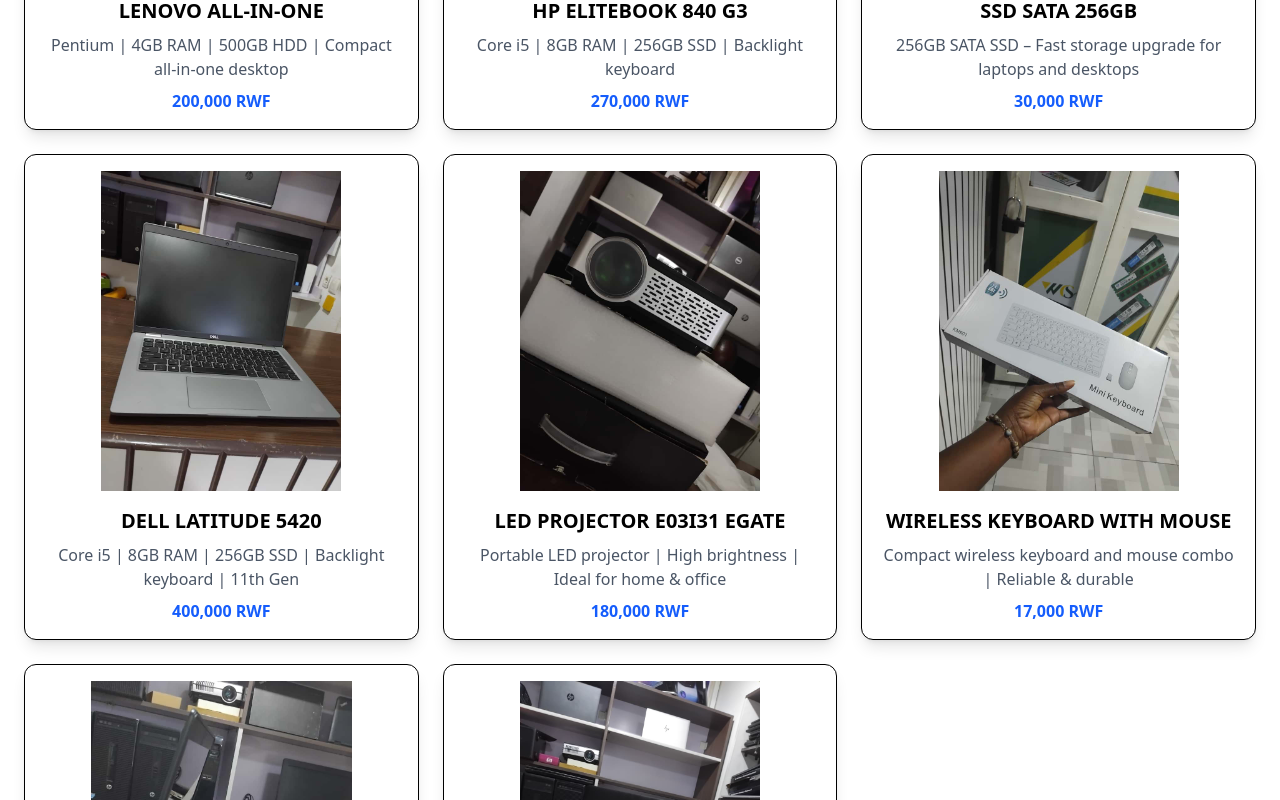
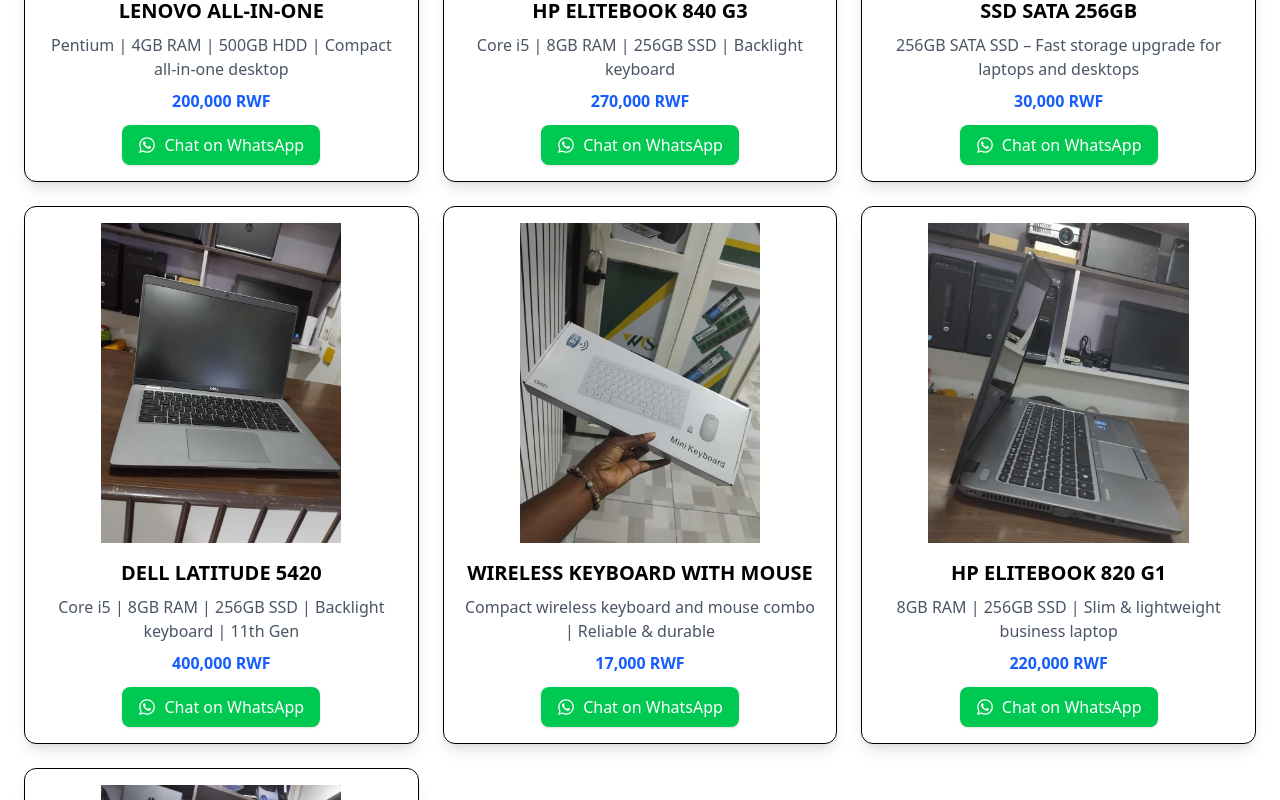
Before and after one commit to BJC-ENGINEER/Wamba-Computer-Services, a React (Vite) app: page /products in a window 1280 px wide. Shown: the part 560-1360 px from the top of the page. Built offline with nearby package versions, Linux system fonts and the light colour scheme.

Commit message:
add watsapp chat button for every product

```diff
--- a/src/pages/Home.jsx
+++ b/src/pages/Home.jsx
@@ -1,5 +1,6 @@
 import React from "react";
 import { Link } from "react-router-dom";
+import { FaWhatsapp } from "react-icons/fa"; // Import WhatsApp icon
 
 // Import images from assets/images
 import LenovoImg from "../assets/images/ALL-IN-ONE-LENOVO.jpg";
@@ -77,9 +78,22 @@
               <p className="text-gray-600 text-sm sm:text-base mb-2 text-center">
                 {product.description}
               </p>
-              <p className="text-blue-600 font-bold text-sm sm:text-base">
+              <p className="text-blue-600 font-bold text-sm sm:text-base mb-3">
                 {product.price}
               </p>
+
+              {/* WhatsApp button */}
+              <a
+                href={`https://wa.me/250783405592?text=Hello, I'm interested in ${encodeURIComponent(
+                  product.name
+                )}`}
+                target="_blank"
+                rel="noopener noreferrer"
+                className="flex items-center gap-2 bg-green-500 text-white px-4 py-2 rounded-lg shadow hover:bg-green-600 transition"
+              >
+                <FaWhatsapp className="text-lg" />
+                Chat on WhatsApp
+              </a>
             </div>
           ))}
         </div>
--- a/src/pages/Products.jsx
+++ b/src/pages/Products.jsx
@@ -1,11 +1,11 @@
 import React from "react";
+import { FaWhatsapp } from "react-icons/fa"; // Import WhatsApp icon
 
 // Import images (make sure names/extensions match exactly in your folder)
 import LenovoImg from "../assets/images/ALL-IN-ONE-LENOVO.jpg";
 import HpElite840Img from "../assets/images/HP-ELITEBOOK840-G3.jpg";
 import SsdSataImg from "../assets/images/SSD-SATA256GB.jpg";
 import DellLatitudeImg from "../assets/images/DELL-LATITUDE5420.jpg";
-import LedProjectorImg from "../assets/images/LED-PROJECTOR-E03I31-EGATE.jpg";
 import WirelessKeyboardWithMouseImg from "../assets/images/WIRELESS-KEYBOARD-WITH-MOUSE.jpg";
 import HpElitebook820g1Img from "../assets/images/HP-ELITEBOOK820-G1.jpg";
 import HpProbook640g1Img from "../assets/images/HP-PROBOOK640-G1.jpg";
@@ -36,13 +36,6 @@
       description:
         "Core i5 | 8GB RAM | 256GB SSD | Backlight keyboard | 11th Gen",
       price: "400,000 RWF",
-    },
-    {
-      name: "LED PROJECTOR E03I31 EGATE",
-      img: LedProjectorImg,
-      description:
-        "Portable LED projector | High brightness | Ideal for home & office",
-      price: "180,000 RWF",
     },
     {
       name: "WIRELESS KEYBOARD WITH MOUSE",
@@ -87,9 +80,22 @@
             <p className="text-gray-600 text-sm sm:text-base mb-2 text-center">
               {product.description}
             </p>
-            <p className="text-blue-600 font-bold text-sm sm:text-base">
+            <p className="text-blue-600 font-bold text-sm sm:text-base mb-3">
               {product.price}
             </p>
+
+            {/* WhatsApp button with icon */}
+            <a
+              href={`https://wa.me/250783405592?text=Hello, I'm interested in ${encodeURIComponent(
+                product.name
+              )}`}
+              target="_blank"
+              rel="noopener noreferrer"
+              className="flex items-center gap-2 bg-green-500 text-white px-4 py-2 rounded-lg shadow hover:bg-green-600 transition"
+            >
+              <FaWhatsapp className="text-lg" />
+              Chat on WhatsApp
+            </a>
           </div>
         ))}
       </div>
```
